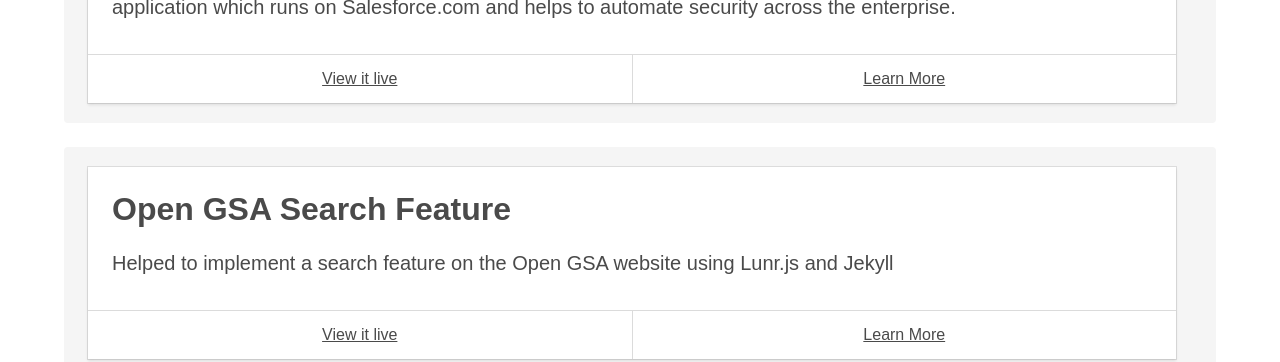
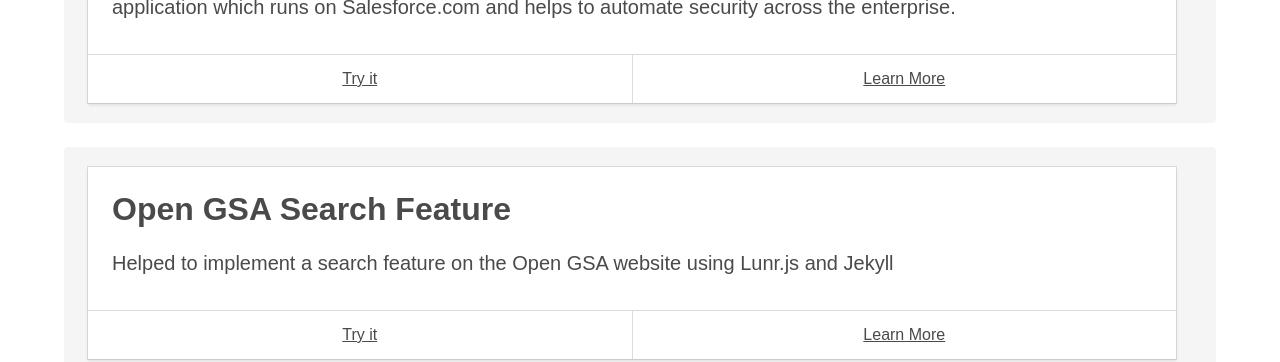
Before and after one commit to 4g3/code-rider-llc-company-site, a React (Create React App) app: page /projects in a window 1280 px wide. Shown: the part 500-862 px from the top of the page. Built offline with nearby package versions, Linux system fonts and the light colour scheme.

Commit message:
update livelink button to sat Try it

```diff
--- a/src/pages/Portfolio.jsx
+++ b/src/pages/Portfolio.jsx
@@ -68,7 +68,7 @@
                 }
                 {project.liveLink !== '' ?
                   <p className="card-footer-item">
-                    <span><a href={project.liveLink} target="_blank">View it live</a> </span>
+                    <span><a href={project.liveLink} target="_blank">Try it</a> </span>
                   </p>
                   : ''
                 }
```
